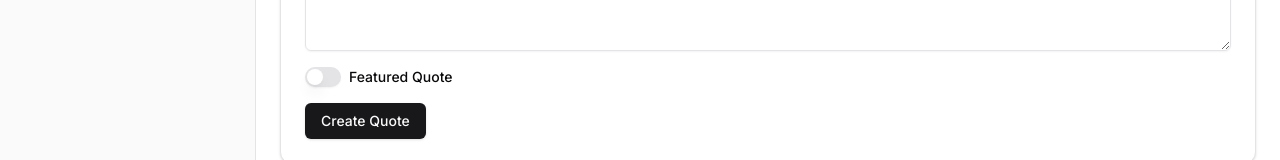
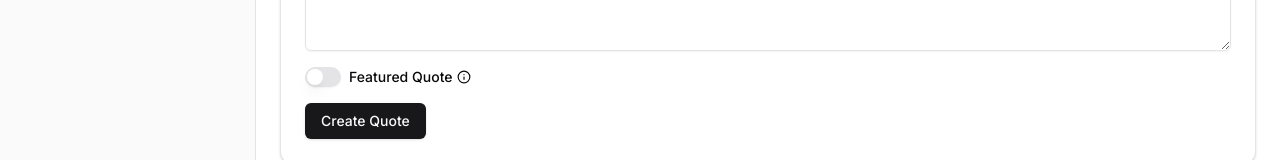
Before and after one commit to itsjoseantonio/quote-app, a Next.js app: page /quotes in a window 1280 px wide. Shown: the part 246-406 px from the top of the page. Built offline with nearby package versions, Linux system fonts and the light colour scheme; no server answers; the database is empty; sample sign-in values are in the browser's storage.

Commit message:
feat: Added UI featured warn

```diff
--- a/package.json
+++ b/package.json
@@ -16,7 +16,7 @@
         "@radix-ui/react-separator": "^1.1.1",
         "@radix-ui/react-slot": "^1.1.1",
         "@radix-ui/react-switch": "^1.2.6",
-        "@radix-ui/react-tooltip": "^1.1.7",
+        "@radix-ui/react-tooltip": "^1.2.8",
         "bcrypt": "^5.1.1",
         "class-variance-authority": "^0.7.1",
         "clsx": "^2.1.1",
--- a/src/components/forms/QuotesForm.tsx
+++ b/src/components/forms/QuotesForm.tsx
@@ -16,10 +16,16 @@ import { Input } from '@/components/ui/input';
 import { Label } from '@/components/ui/label';
 import { Textarea } from '@/components/ui/textarea';
 import { Switch } from '@/components/ui/switch';
+import {
+    Tooltip,
+    TooltipContent,
+    TooltipTrigger,
+} from '@/components/ui/tooltip';
 
 // ====== Utils ====== //
 import { QuoteSchema } from '@/app/schemas/quote.schema';
 import { QuoteFormData } from '@/types';
+import { FiInfo } from 'react-icons/fi';
 
 interface QuotesFormProps {
     mode?: 'create' | 'edit';
@@ -88,6 +94,19 @@ const QuotesForm = ({
         }
     };
 
+    const FeaturedInfoTooltip = () => {
+        return (
+            <Tooltip>
+                <TooltipTrigger>
+                    <FiInfo className='cursor-pointer' />
+                </TooltipTrigger>
+                <TooltipContent>
+                    <p>This will replace your current featured quote.</p>
+                </TooltipContent>
+            </Tooltip>
+        );
+    };
+
     useEffect(() => {
         if (initialValues) {
             reset(initialValues);
@@ -149,14 +168,18 @@ const QuotesForm = ({
                                         return (
                                             <>
                                                 <Switch
-                                                    id='airplane-mode'
+                                                    id='featured'
                                                     checked={field.value}
                                                     onCheckedChange={(
                                                         val: boolean,
                                                     ) => field.onChange(val)}
                                                 />
-                                                <Label htmlFor='airplane-mode'>
+                                                <Label
+                                                    htmlFor='featured'
+                                                    className='flex items-center gap-1'
+                                                >
                                                     Featured Quote
+                                                    <FeaturedInfoTooltip />
                                                 </Label>
                                             </>
                                         );
--- a/src/components/ui/tooltip.tsx
+++ b/src/components/ui/tooltip.tsx
@@ -20,7 +20,7 @@ const TooltipContent = React.forwardRef<
       ref={ref}
       sideOffset={sideOffset}
       className={cn(
-        "z-50 overflow-hidden rounded-md bg-primary px-3 py-1.5 text-xs text-primary-foreground animate-in fade-in-0 zoom-in-95 data-[state=closed]:animate-out data-[state=closed]:fade-out-0 data-[state=closed]:zoom-out-95 data-[side=bottom]:slide-in-from-top-2 data-[side=left]:slide-in-from-right-2 data-[side=right]:slide-in-from-left-2 data-[side=top]:slide-in-from-bottom-2",
+        "z-50 overflow-hidden rounded-md bg-primary px-3 py-1.5 text-xs text-primary-foreground animate-in fade-in-0 zoom-in-95 data-[state=closed]:animate-out data-[state=closed]:fade-out-0 data-[state=closed]:zoom-out-95 data-[side=bottom]:slide-in-from-top-2 data-[side=left]:slide-in-from-right-2 data-[side=right]:slide-in-from-left-2 data-[side=top]:slide-in-from-bottom-2 origin-[--radix-tooltip-content-transform-origin]",
         className
       )}
       {...props}
```
Also changed, not shown: 1 other file (tests, documents, lock files or other folders).
